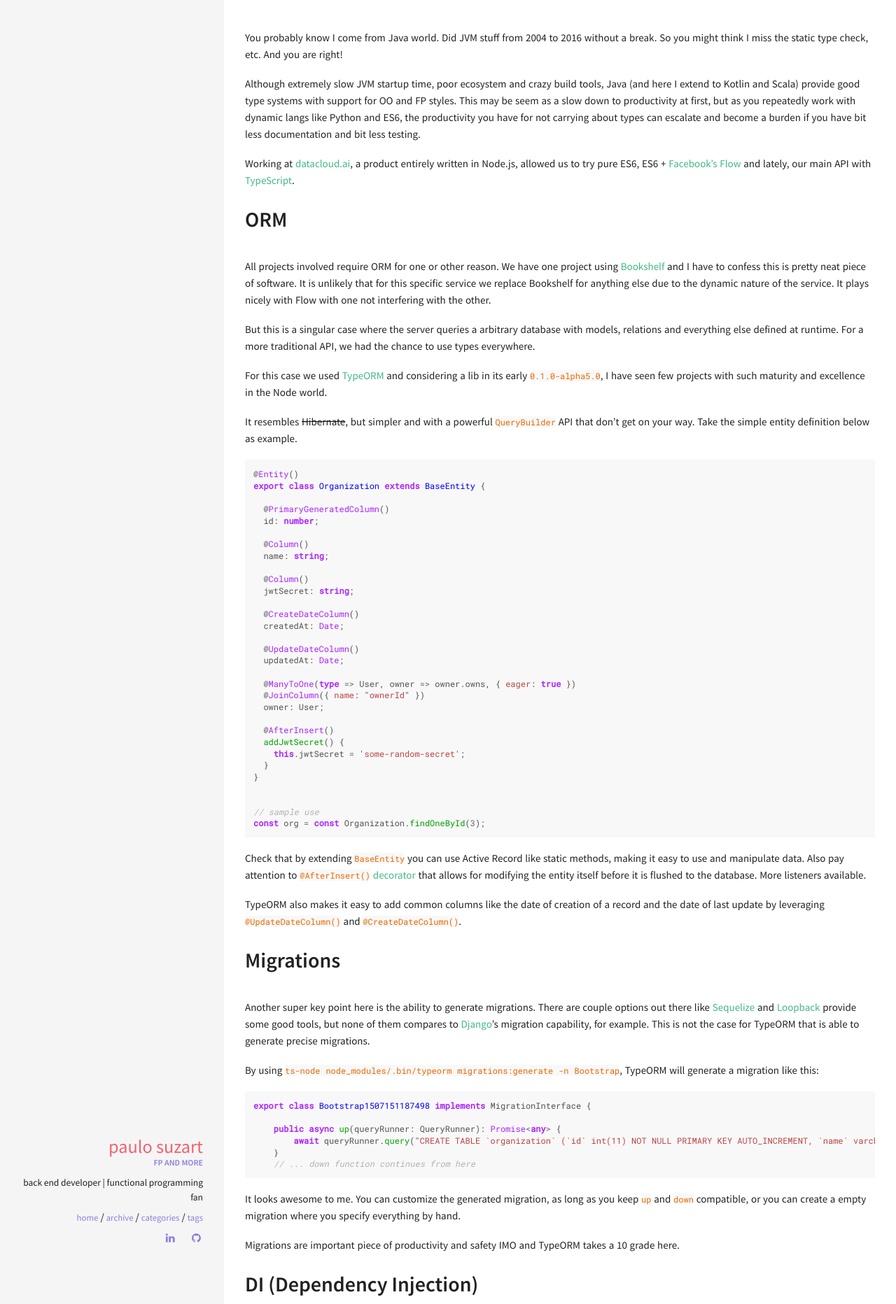
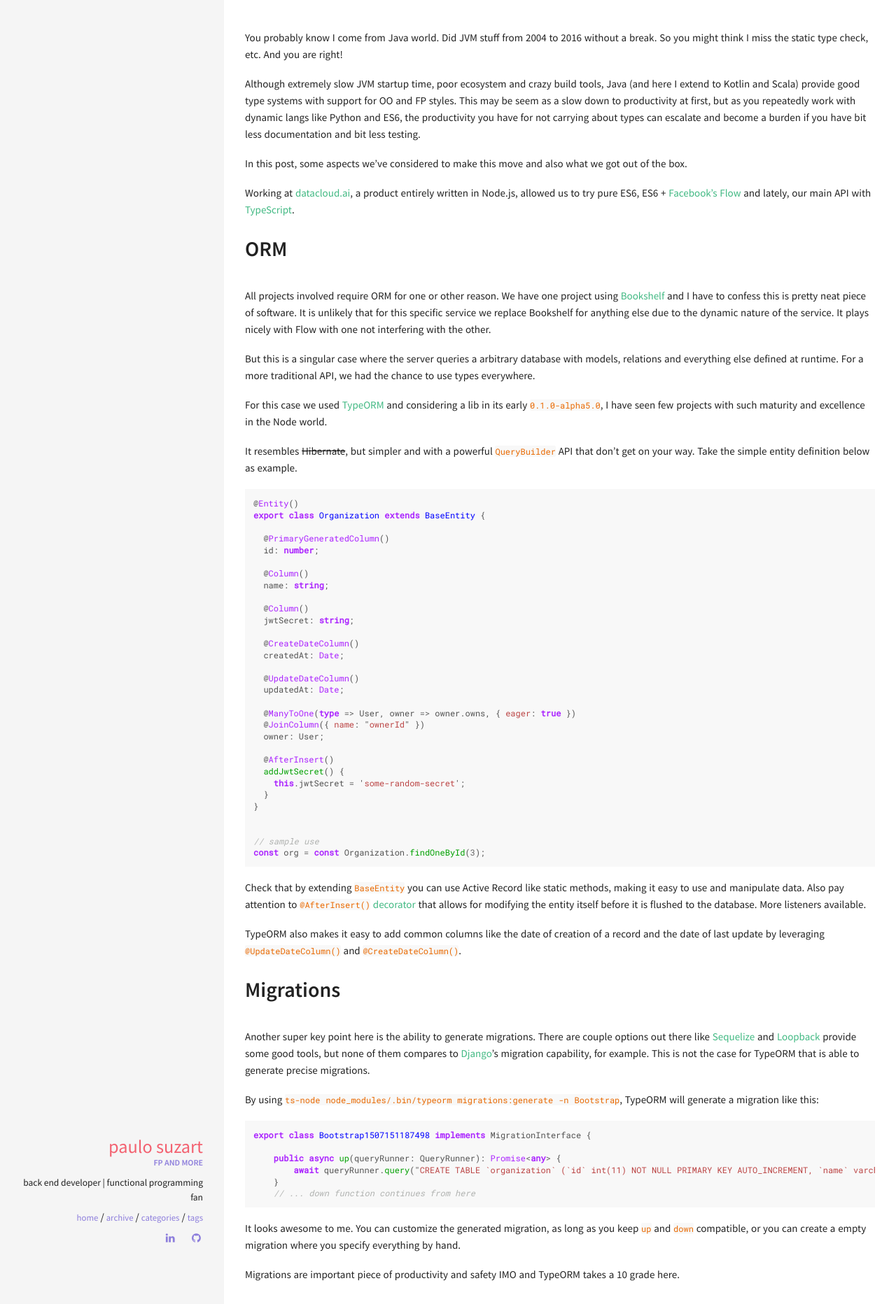
Before and after one commit to paulosuzart/paulosuzart.github.io, a Jekyll site: the page built from _posts/2017-10-04-type-safety-orm-and-dependency-injection-node.md, in a window 1280 px wide. Shown: the part 383-2247 px from the top of the page at 70% size. Built offline with Jekyll 4.4.1, drawn with Linux system fonts in a browser that asks for light colours; comment, search, counter and statistics services are not loaded.

Commit message:
Call to read before <more> tag

```diff
--- a/_posts/2017-10-04-type-safety-orm-and-dependency-injection-node.md
+++ b/_posts/2017-10-04-type-safety-orm-and-dependency-injection-node.md
@@ -14,6 +14,8 @@
 You probably know I come from Java world. Did JVM stuff from 2004 to 2016 without a break. So you might think I miss the static type check, etc. And you are right!
 
 Although extremely slow JVM startup time, poor ecosystem and crazy build tools, Java (and here I extend to Kotlin and Scala) provide good type systems with support for OO and FP styles. This may be seem as a slow down to productivity at first, but as you repeatedly work with dynamic langs like Python and ES6, the productivity you have for not carrying about types can escalate and become a burden if you have bit less documentation and bit less testing.
+
+In this post, some aspects we've considered to make this move and also what we got out of the box.
 
 <!--more-->
 
```
